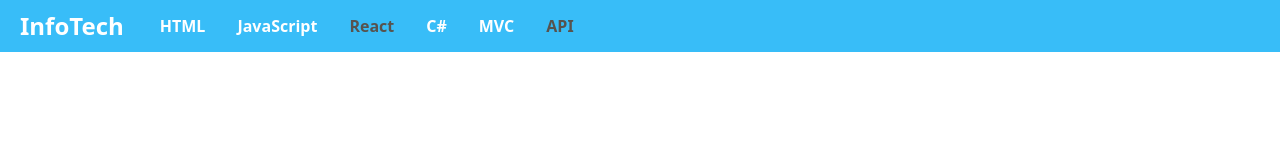
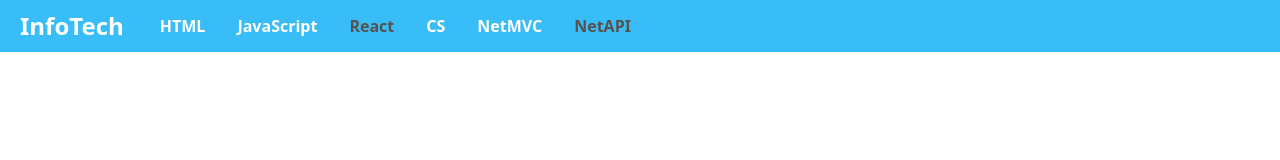
Before and after one commit to fisnikHaziri/InfoTechUI, a React (Vite) app: page / in a window 1280 px wide. Shown: the top 160 px of the page. Built offline with nearby package versions, Linux system fonts and the light colour scheme.

Commit message:
project rework

```diff
--- a/src/App.tsx
+++ b/src/App.tsx
@@ -1,24 +1,16 @@
 import Aside from './components/Aside'
 import NavBar from './components/NavBar'
+import User from './components/User.json'
 import { useSelectedTopic } from './components/Utils/SelectedTopicContext'
 
 import './App.css'
-
-const UserFisnik = {
-	HTML: true,
-	JavaScript: true,
-	React: false,
-	CS: true,
-	NetMVC: true,
-	NetAPI: false,
-}
 
 function App() {
 	const { selectedTopic } = useSelectedTopic()
 
 	return (
 		<>
-			<NavBar title="InfoTech" user={UserFisnik} />
+			<NavBar title="InfoTech" user={User} />
 			<main className="flex">
 				{selectedTopic.subject && <Aside title={selectedTopic.subject} />}
 				<section></section>
--- a/src/components/Li.tsx
+++ b/src/components/Li.tsx
@@ -24,17 +24,19 @@ const Li: React.FC<LiProps> = ({ covered, children }) => {
 			<a
 				onClick={
 					covered
-						? () =>
+						? () => {
 								setSelectedTopic(
 									selectedTopic.subject !== childrenString
 										? childrenString
 										: '',
-									'lesson 1'
+									selectedTopic.lessons
+									// ^^Need to make this accept the User lessons
 								)
+						  }
 						: undefined
 				}
 			>
-				{children}
+				{childrenString}
 			</a>
 		</li>
 	)
--- a/src/components/NavBar.tsx
+++ b/src/components/NavBar.tsx
@@ -1,13 +1,20 @@
 import React from 'react'
 import Li from './Li'
 
+interface Subject {
+	Title: string
+	lessons: string[]
+}
+
 interface User {
-	HTML: boolean
-	JavaScript: boolean
-	React: boolean
-	CS: boolean
-	NetMVC: boolean
-	NetAPI: boolean
+	Subjects: {
+		HTML: Subject
+		JavaScript: Subject
+		React: Subject
+		CS: Subject
+		NetMVC: Subject
+		NetAPI: Subject
+	}
 }
 
 interface NavBarProps {
@@ -20,12 +27,11 @@ const NavBar: React.FC<NavBarProps> = ({ title, user }) => {
 		<nav>
 			<h1 className="font-semibold text-white hover:cursor-pointer">{title}</h1>
 			<ul>
-				<Li covered={user.HTML}>HTML</Li>
-				<Li covered={user.JavaScript}>JavaScript</Li>
-				<Li covered={user.React}>React</Li>
-				<Li covered={user.CS}>C#</Li>
-				<Li covered={user.NetMVC}>MVC</Li>
-				<Li covered={user.NetAPI}>API</Li>
+				{Object.entries(user.Subjects).map(([key, value]) => (
+					<Li key={key} covered={value.Title !== ''}>
+						{key}
+					</Li>
+				))}
 			</ul>
 		</nav>
 	)
--- /dev/null
+++ b/src/components/User.json
@@ -0,0 +1,28 @@
+{
+	"Subjects": {
+		"HTML": {
+			"Title": "HTML",
+			"lessons": []
+		},
+		"JavaScript": {
+			"Title": "JavaScript",
+			"lessons": []
+		},
+		"React": {
+			"Title": "",
+			"lessons": []
+		},
+		"CS": {
+			"Title": "CS",
+			"lessons": []
+		},
+		"NetMVC": {
+			"Title": "NetMVC",
+			"lessons": []
+		},
+		"NetAPI": {
+			"Title": "",
+			"lessons": []
+		}
+	}
+}
--- a/src/components/Utils/SelectedTopicContext.tsx
+++ b/src/components/Utils/SelectedTopicContext.tsx
@@ -2,12 +2,12 @@ import { createContext, ReactNode, useContext, useState } from 'react'
 
 interface SelectedTopic {
 	subject: string
-	lesson: string
+	lessons: string[]
 }
 
 interface SelectedTopicContextType {
 	selectedTopic: SelectedTopic
-	setSelectedTopic: (subject: string, lesson: string) => void
+	setSelectedTopic: (subject: string, lesson: string[]) => void
 }
 
 const SelectedTopicContext = createContext<
@@ -23,11 +23,11 @@ export const SelectedTopicProvider: React.FC<SelectedTopicProviderProps> = ({
 }) => {
 	const [selectedTopic, setSelectedTopic] = useState<SelectedTopic>({
 		subject: '',
-		lesson: '',
+		lessons: [],
 	})
 
-	function handleSelectTopic(subject: string, lesson: string) {
-		setSelectedTopic({ subject, lesson })
+	function handleSelectTopic(subject: string, lessons: string[]) {
+		setSelectedTopic({ subject, lessons })
 	}
 
 	return (
```
Also changed, not shown: Documentation.txt.
